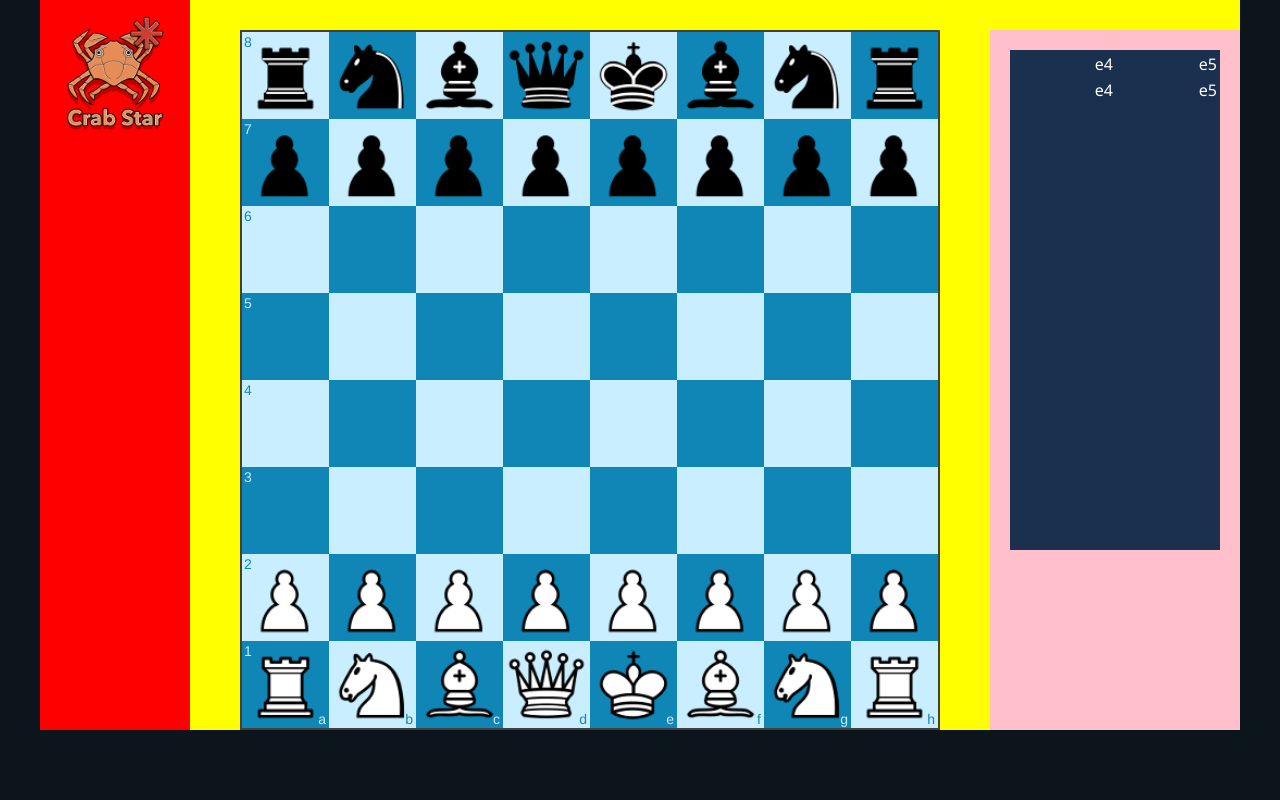
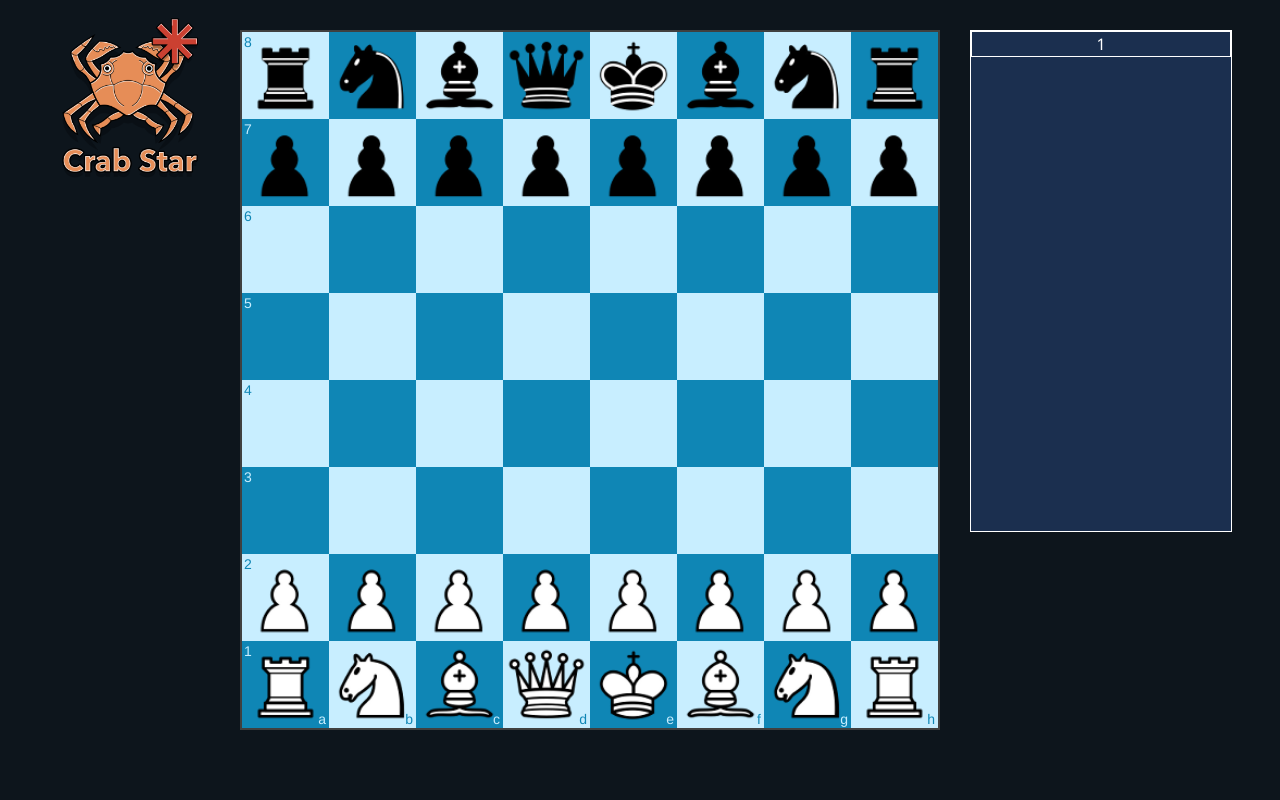
Before and after one commit to samwang2002/CrabStar, a Flask app: page / in a window 1280 px wide. Run offline with Flask 2, Linux system fonts and the light colour scheme; some libraries are stand-ins or nearby versions.

Commit message:
minor code changes

```diff
--- a/templates/crabstar.html
+++ b/templates/crabstar.html
@@ -15,37 +15,36 @@
 
         <style>
             body {
-                margin: 0px;
+                margin: 0px 30px;
                 padding: 0px;
                 background-color: #0d151c;
                 color: white;
-                font-family:'Segoe UI', Tahoma, Geneva, Verdana, sans-serif;
+                font-family: 'Segoe UI', Tahoma, Geneva, Verdana, sans-serif;
             }
 
-            .container {
+            #container {
                 width: 100%;
-                max-width: 1200px;
+                max-width: 1300px;
                 margin: auto;
                 display: flex;
                 flex-flow: row nonwrap;
-                background-color: yellow;
+                /* background-color: yellow; */
                 justify-content: center;
             }
 
-            .left {
-                width: 150px;
+            #left {
+                width: 200px;
                 padding: 15px;
                 flex-shrink: 0;
-                background-color: red;
+                /* background-color: red; */
                 box-sizing: border-box;
             }
 
-            .right {
-                padding: 20px;
-                width: 250px;
+            #right {
+                padding: 30px 20px;
+                width: 300px;
                 flex-shrink: 0;
-                margin: 30px 0px 0px 0px;
-                background-color: pink;
+                /* background-color: pink; */
                 box-sizing: border-box;
             }
 
@@ -64,11 +63,33 @@
                 background-color: #1b2f4f;
                 width: 100%;
                 height: 500px;
+                border: 1px solid white;
+                /* text-align: center;
+                border-collapse: collapse; */
+            }
+
+            #move-list table {
+                width: 100%;
+                text-align: center;
+                border-collapse: collapse;
+            }
+
+            #move-list tr {
+                border: 1px solid white;
             }
 
             #move-list td {
-                width: 100%;
-                text-align: center;
+                /* border: 1px solid white; */
+                overflow: hidden;
+            }
+
+            .move-count {
+                border: 1px solid white;
+                width: 16%;
+            }
+
+            .move-label {
+                width: 42%;
             }
 
             #status, #fen, #pgn {
@@ -79,8 +100,8 @@
     </head>
 
     <body>
-        <div class="container">
-        <div class="left">
+        <div id="container">
+        <div id="left">
             <img src="/static/img/cs-text-nobg.png" id="logo">
         </div>
 
@@ -90,17 +111,19 @@
             Hi
         </div> -->
 
-        <div class="right">
+        <div id="right">
             <div id="move-list">
-                <table>
-                    <tr>
-                        <td>e4</td>
-                        <td>e5</td>
+                <table id="move-table">
+                    <!-- <tr>
+                        <td class="move-count">1</td>
+                        <td class="move-label">e4</td>
+                        <td class="move-label">e5</td>
                     </tr>
                     <tr>
-                        <td>e4</td>
-                        <td>e5</td>
-                    </tr>
+                        <td class="move-count">2</td>
+                        <td class="move-label">Nf3</td>
+                        <td class="move-label">Nc6</td>
+                    </tr> -->
                 </table>
             </div>
         </div>
@@ -123,11 +146,12 @@
 <script>
     // define game variables
     var net_weight = 0.9;
-    // var board = null
     var game = new Chess();
     var $status = $('#status');
     var $fen = $('#fen');
     var $pgn = $('#pgn');
+
+    var ply = 0;
 
     // new game button
     $('#new_game').on('click', function() {
@@ -174,12 +198,15 @@
         // illegal move
         if (move === null) return 'snapback';
 
-        // make HTTP POST request to make move
+        ply++;
+
+        // make HTTP POST request to make computer move
         if (game.game_over()) return false;
         $.post('/make_move', {'fen': game.fen(), 'weight': net_weight}, function(data) {
             game.move(data.best_move, { sloppy: true });
             board.position(game.fen());
             updateStatus();
+            ply++;
         });
 
         updateStatus();
@@ -220,15 +247,20 @@
             }
         }
 
-        $status.html(status);
-        $fen.html(game.fen());
-        $pgn.html(game.pgn());
+        // add move to table
+        if (ply > 0 && ply % 2 == 0) {
+            cell1 = row.insertCell(0);
+        }
+
+        // $status.html(status);
+        // $fen.html(game.fen());
+        // $pgn.html(game.pgn());
     }
 
     // resize board element and then call resize function
     function resizeBoard() {
-        let containerWidth = Math.min(1200, window.innerWidth);
-        let newWidth = Math.min(containerWidth - 400, 700);
+        let containerWidth = document.getElementById('container').offsetWidth;
+        let newWidth = Math.min(containerWidth - 500, 700);
         document.getElementById('boardGui').setAttribute("style", "width: " + newWidth + "px;");
         board.resize();
     }
@@ -240,8 +272,17 @@
         onDrop: onDrop,
         onSnapEnd: onSnapEnd
     };
+
     board = Chessboard('boardGui', config);
     $(window).resize(resizeBoard);         // dynamically resize chess board
+    let table = document.getElementById("move-table");
+
+    var currentRow = document.createElement('tr');
+    let firstNum = document.createElement('td');
+    firstNum.classList.add('move-count');
+    firstNum.innerHTML = 1;
+    currentRow.appendChild(firstNum);
+    table.appendChild(currentRow);
 
     updateStatus();
 </script>
```
